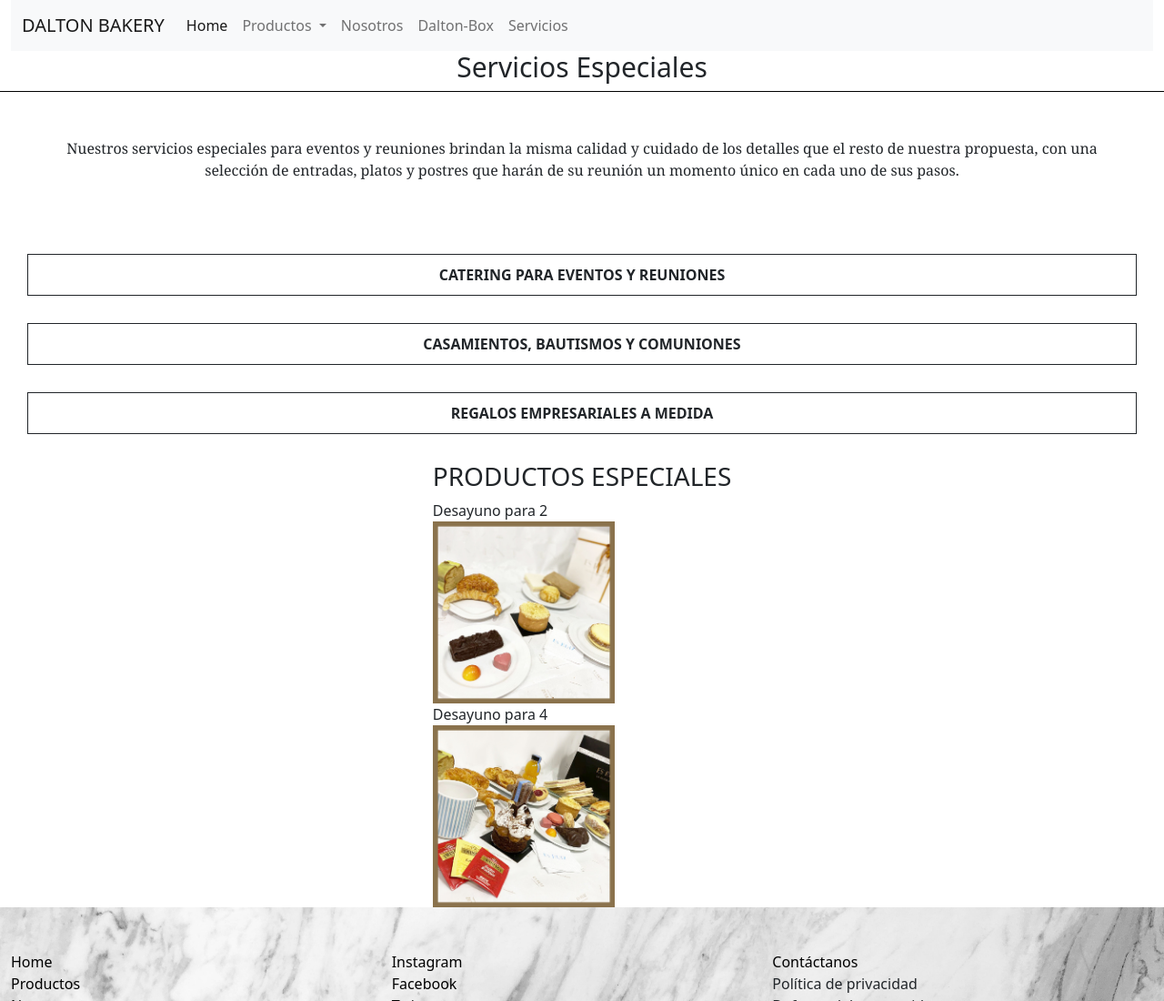
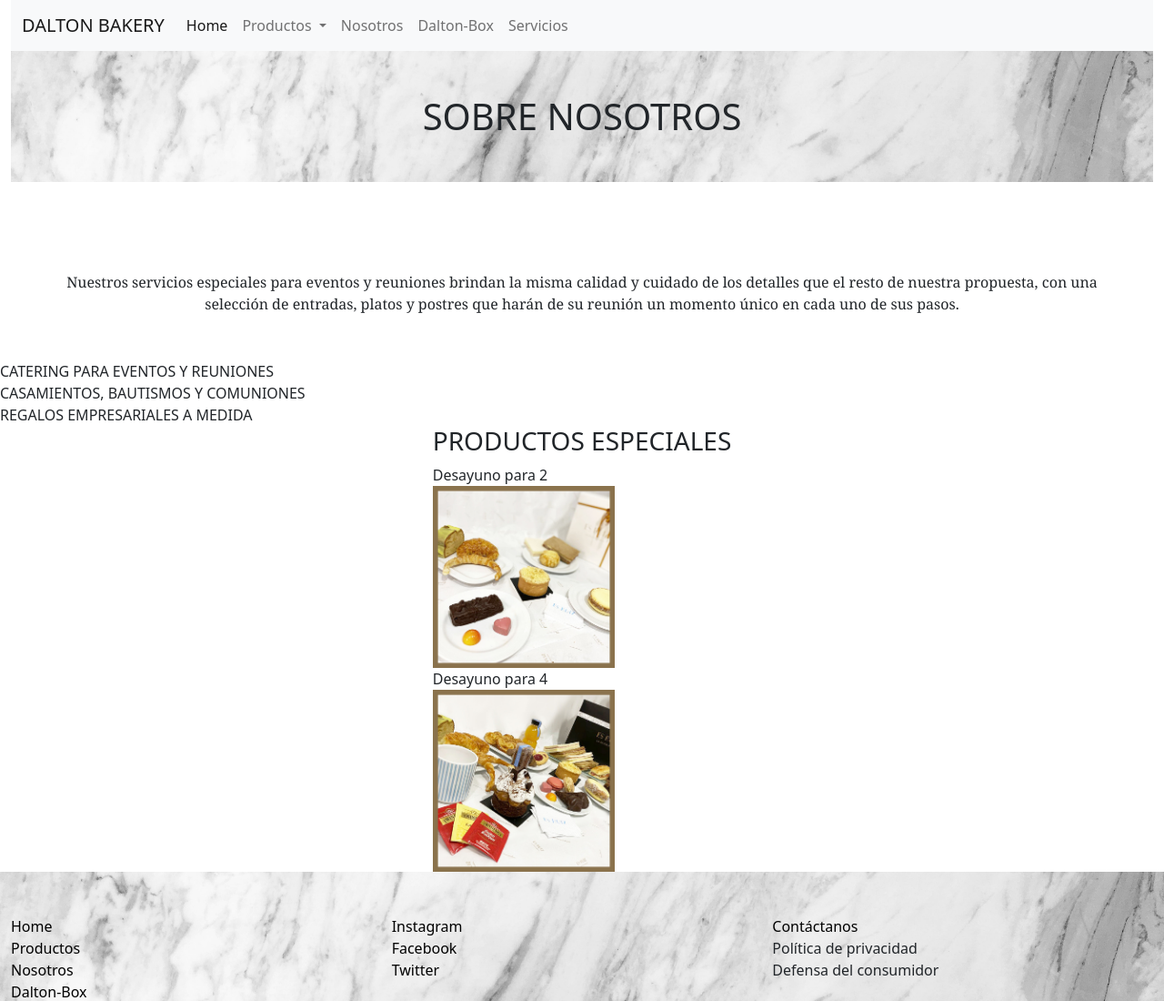
Before and after one commit to eugeperonace/DaltonBakery-Peronace, a plain HTML site: page servicios.html in a window 1280 px wide. Shown: the top 1100 px of the page at 91% size. Drawn offline with nearby package versions, Linux system fonts and the light colour scheme; a web font is replaced by a local one.

Commit message:
Agregando encabezado a las secciones

```diff
--- a/servicios.html
+++ b/servicios.html
@@ -56,11 +56,10 @@
           </nav>
         </div>
       </header>
-      <main class="mainServicios">
-        <div class="centrarTitulo">
-          <h1>Servicios Especiales</h1>
-        </div>
-                <div class="linea"></div>
+      <main>
+        <div class="container-fluid text-center align-items-center">
+            <h1 class="col-12 col-md-12 col-xl-12 mx-auto mb-5 py-5 encabezadoYfooter">SOBRE NOSOTROS</h1>
+            </div>
                 <div class="centrarTitulo">
                     <div>
                             Nuestros servicios especiales para eventos y reuniones brindan la misma calidad y cuidado de los detalles que el resto de nuestra propuesta, con una selección de entradas, platos y postres que harán de su reunión un momento único en cada uno de sus pasos.
```
Also changed, not shown: daltonbox.html (+1 -1 lines), nosotros.html (+2 -2 lines), productos.html (+3 -4 lines).
